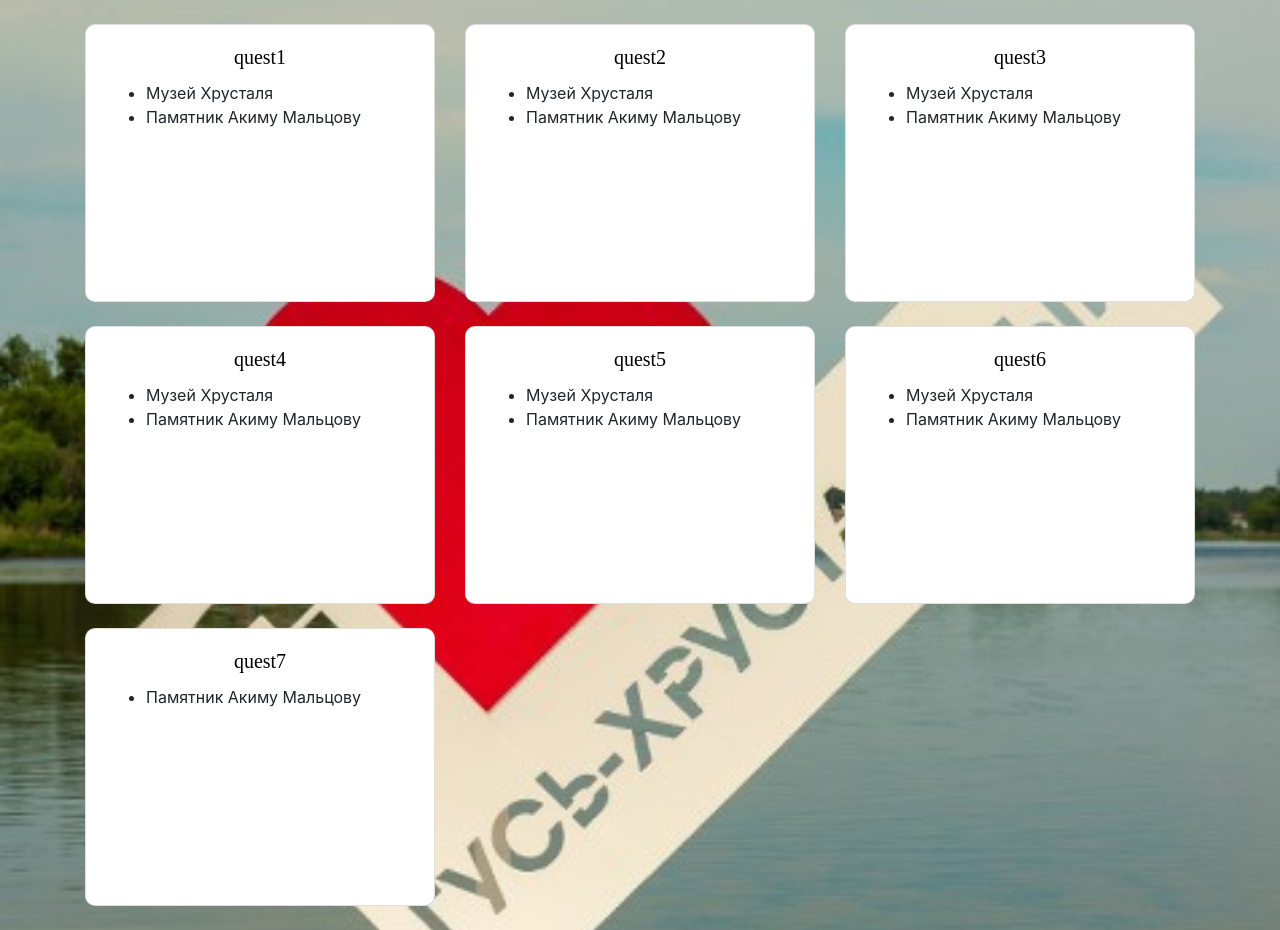
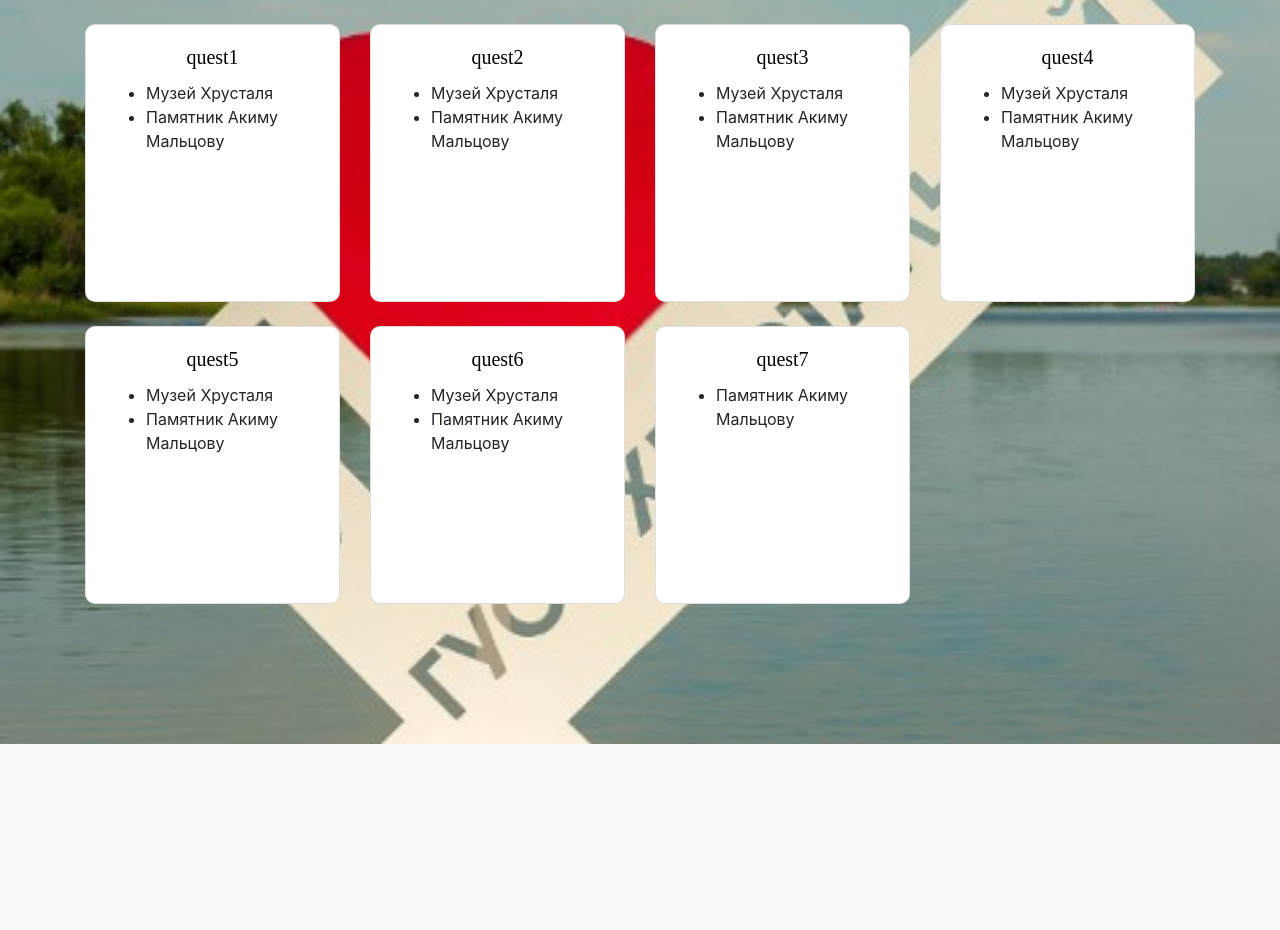
Before and after one commit to KarpovDaniel/GusStory, a Flask app: page /quests in a window 1280 px wide. Shown: the part 56-986 px from the top of the page. After the commit the page ends 800 px from the top, so only its background shows below. Run offline with Flask 2, Linux system fonts and the light colour scheme; data comes from the database, SQL or seed files in the repository; some libraries are stand-ins or nearby versions.

Commit message:
adaptive

```diff
--- a/templates/quests.html
+++ b/templates/quests.html
@@ -3,7 +3,7 @@
 <div class="container; mt-4">
     <div class="row">
         {% for quest in quests %}
-        <div class="col-sm-4">
+        <div class="col-xl-3 col-lg-4 col-sm-6 col-xs-12">
             <div class="card mb-4" style="width: 100%; border-radius: 10px;">
                 <div class="card-body">
                     <h5 class="card-title" align="center">{{quest.name}}</h5>
```
